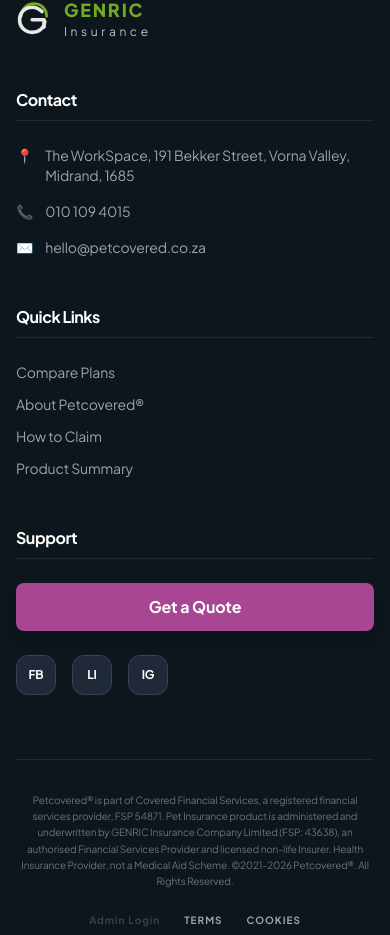
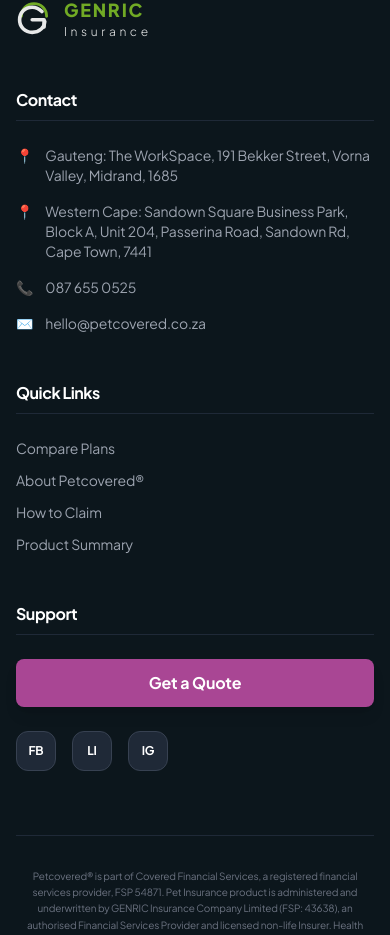
Before and after one commit to supercompli/petcovered, a React (Vite) app: page /#home in a window 390 px wide. Shown: the part 8101-9036 px from the top of the page. Built offline with nearby package versions, Linux system fonts and the light colour scheme.

Commit message:
feat: Update footer contact information
Adds the Western Cape address and updates the phone number in the footer component to reflect current contact details.

```diff
--- a/components/Footer.tsx
+++ b/components/Footer.tsx
@@ -36,11 +36,15 @@
               <ul className="space-y-4 text-sm">
                 <li className="flex gap-3">
                   <span className="text-primary">📍</span>
-                  <span>The WorkSpace, 191 Bekker Street, Vorna Valley, Midrand, 1685</span>
+                  <span>Gauteng: The WorkSpace, 191 Bekker Street, Vorna Valley, Midrand, 1685</span>
+                </li>
+                <li className="flex gap-3">
+                  <span className="text-primary">📍</span>
+                   <span>Western Cape: Sandown Square Business Park, Block A, Unit 204, Passerina Road, Sandown Rd, Cape Town, 7441</span>
                 </li>
                 <li className="flex gap-3">
                   <span className="text-primary">📞</span>
-                  <span>010 109 4015</span>
+                  <span>087 655 0525</span>
                 </li>
                 <li className="flex gap-3">
                   <span className="text-primary">✉️</span>
```
